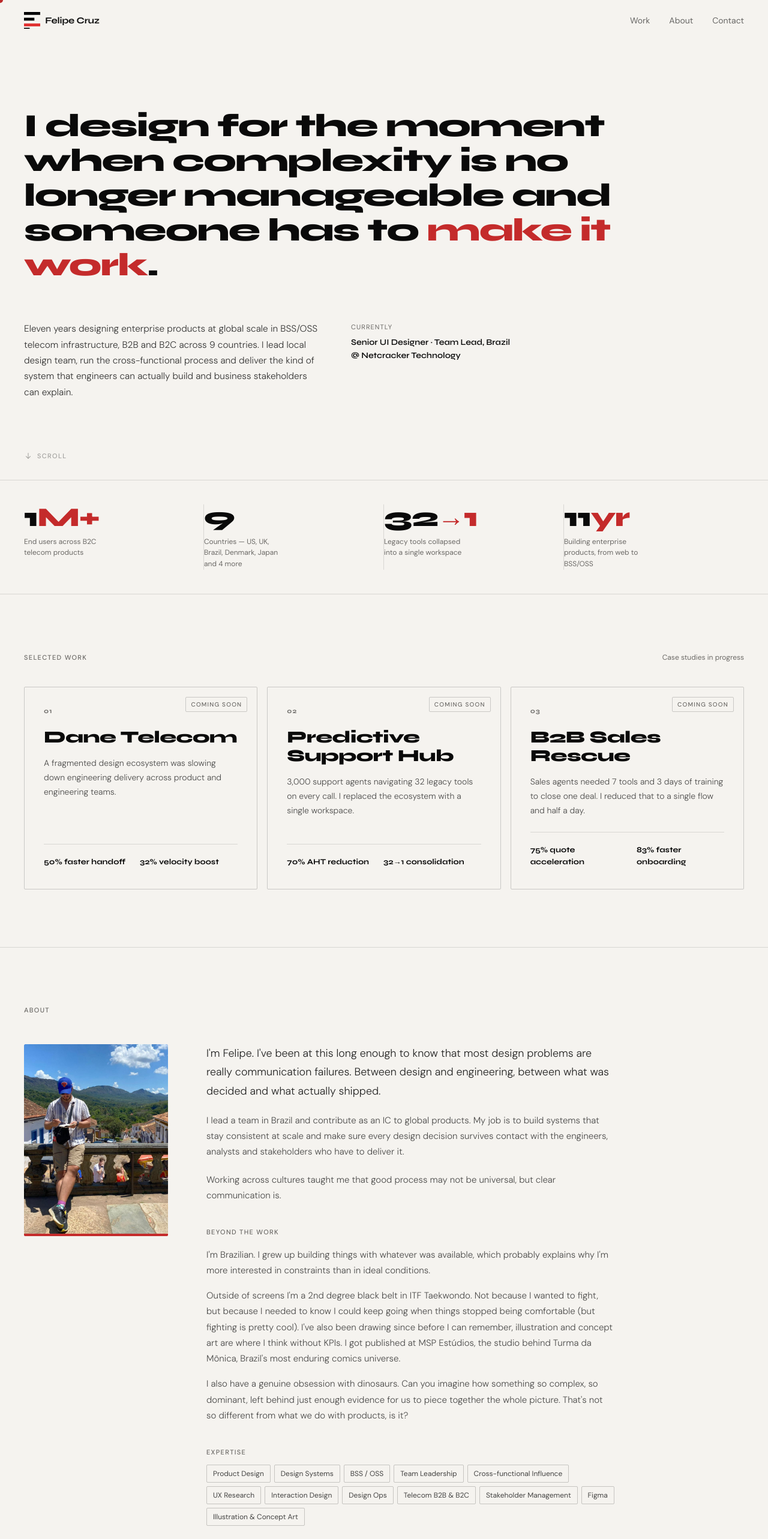
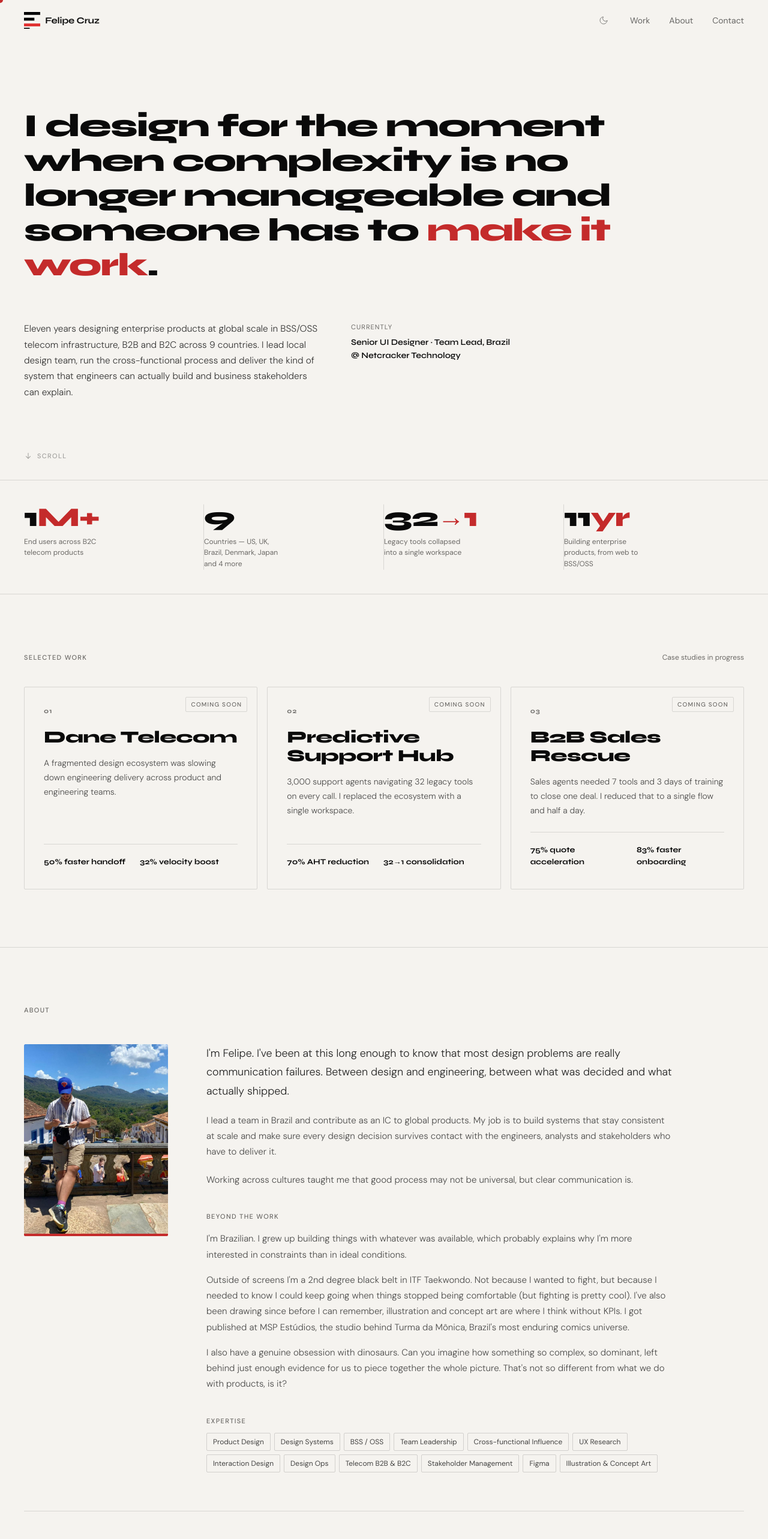
Before and after one commit to cruz-felipe/ux-portfolio, a Next.js app: page / in a window 1280 px wide. Shown: the top 2566 px of the page at 60% size. Built offline with nearby package versions, Linux system fonts and the light colour scheme.

Commit message:
Add files via upload

```diff
--- a/app/globals.css
+++ b/app/globals.css
@@ -13,6 +13,15 @@
   --font-body: 'DM Sans', sans-serif;
 }
 
+[data-theme="dark"] {
+  --red: #E04444;
+  --red-dark: #C42B2B;
+  --ink: #F0EEE9;
+  --paper: #111110;
+  --muted: #9A9692;
+  --border: rgba(240,238,233,0.1);
+}
+
 * { box-sizing: border-box; }
 
 html {
@@ -21,6 +30,7 @@ html {
   color: var(--ink);
   -webkit-font-smoothing: antialiased;
   scroll-behavior: smooth;
+  transition: background 0.4s ease, color 0.4s ease;
 }
 
 body {
@@ -41,13 +51,13 @@ h1, h2, h3, h4 { font-family: var(--font-display); }
   z-index: 9999;
   transform: translate(-50%, -50%);
   transition: width 0.2s ease, height 0.2s ease, opacity 0.2s ease;
-  mix-blend-mode: multiply;
+  mix-blend-mode: normal;
 }
 
 .cursor.hover {
   width: 40px;
   height: 40px;
-  opacity: 0.15;
+  opacity: 0.2;
 }
 
 ::selection { background: var(--red); color: white; }
@@ -55,8 +65,13 @@ h1, h2, h3, h4 { font-family: var(--font-display); }
 ::-webkit-scrollbar-track { background: var(--paper); }
 ::-webkit-scrollbar-thumb { background: var(--red); }
 
+@media (max-width: 768px) {
+  body { cursor: auto; }
+  .cursor { display: none; }
+}
+
 @media (prefers-reduced-motion: reduce) {
-  html { scroll-behavior: auto; }
+  html { scroll-behavior: auto; transition: none; }
   *, *::before, *::after {
     animation-duration: 0.01ms !important;
     transition-duration: 0.01ms !important;
--- a/components/About.tsx
+++ b/components/About.tsx
@@ -80,7 +80,7 @@ export default function About() {
       ref={ref}
       style={{
         padding: "6rem 2.5rem",
-        borderTop: "1px solid rgba(10,10,10,0.12)",
+        borderTop: "1px solid var(--border)",
         opacity: visible ? 1 : 0,
         transform: visible ? "translateY(0)" : "translateY(30px)",
         transition: "opacity 0.8s ease, transform 0.8s ease",
@@ -118,7 +118,7 @@ export default function About() {
           </div>
         </div>
 
-        <div className="about-bio-col" style={{ maxWidth: "680px" }}>
+        <div className="about-bio-col" style={{ maxWidth: "780px" }}>
           <p style={{
             fontFamily: "var(--font-body)",
             fontSize: "clamp(1rem, 1.4vw, 1.15rem)",
@@ -234,8 +234,9 @@ export default function About() {
               <span key={skill} style={{
                 fontFamily: "var(--font-body)",
                 fontSize: "12px",
-                color: "rgba(10,10,10,0.75)",
-                border: "1px solid rgba(10,10,10,0.2)",
+                color: "var(--ink)",
+                opacity: 0.75,
+                border: "1px solid rgba(var(--ink-raw, 10,10,10),0.2)",
                 borderRadius: "2px",
                 padding: "5px 10px",
               }}>
@@ -252,7 +253,7 @@ export default function About() {
         style={{
           marginTop: "4rem",
           paddingTop: "3rem",
-          borderTop: "1px solid rgba(10,10,10,0.12)",
+          borderTop: "1px solid var(--border)",
         }}
       >
         {/* Experience */}
@@ -275,7 +276,7 @@ export default function About() {
               gridTemplateColumns: "1fr auto",
               gap: "1rem",
               padding: "1.4rem 0",
-              borderBottom: "1px solid rgba(10,10,10,0.1)",
+              borderBottom: i === ([...EXPERIENCE, ...SIDE].length - 1) ? "none" : "1px solid var(--border)",
             }}>
               <div>
                 <div style={{
@@ -335,7 +336,7 @@ export default function About() {
           {EDUCATION.map((ed, i) => (
             <div key={i} style={{
               padding: "1.4rem 0",
-              borderBottom: ed.last ? "none" : "1px solid rgba(10,10,10,0.1)",
+              borderBottom: ed.last ? "none" : "1px solid var(--border)",
             }}>
               <div style={{
                 fontFamily: "var(--font-display)",
--- a/components/Footer.tsx
+++ b/components/Footer.tsx
@@ -7,7 +7,7 @@ export default function Footer() {
     <footer
       id="contact"
       style={{
-        borderTop: "1px solid rgba(10,10,10,0.12)",
+        borderTop: "1px solid var(--border)",
         padding: "4rem 2.5rem",
         display: "grid",
         gridTemplateColumns: "1fr 1fr",
@@ -41,7 +41,7 @@ export default function Footer() {
         </p>
         <div style={{ display: "flex", gap: "1rem", flexWrap: "wrap" }}>
           <a
-            href="mailto:Send me an email"
+            href="mailto:fcruz@outlook.com"
             style={{
               display: "inline-flex",
               alignItems: "center",
--- a/components/Nav.tsx
+++ b/components/Nav.tsx
@@ -5,6 +5,19 @@ import { useState, useEffect } from "react";
 export default function Nav() {
   const [scrolled, setScrolled] = useState(false);
   const [menuOpen, setMenuOpen] = useState(false);
+  const [dark, setDark] = useState(false);
+
+  useEffect(() => {
+    const saved = localStorage.getItem("theme");
+    if (saved === "dark") { setDark(true); document.documentElement.setAttribute("data-theme", "dark"); }
+  }, []);
+
+  const toggleTheme = () => {
+    const next = !dark;
+    setDark(next);
+    document.documentElement.setAttribute("data-theme", next ? "dark" : "light");
+    localStorage.setItem("theme", next ? "dark" : "light");
+  };
 
   useEffect(() => {
     const onScroll = () => setScrolled(window.scrollY > 40);
@@ -39,14 +52,14 @@ export default function Nav() {
           alignItems: "center",
           justifyContent: "space-between",
           padding: "1.25rem 2.5rem",
-          background: scrolled || menuOpen ? "rgba(245,243,239,0.96)" : "rgba(245,243,239,0)",
+          background: scrolled || menuOpen ? "color-mix(in srgb, var(--paper) 96%, transparent)" : "transparent",
           backdropFilter: scrolled || menuOpen ? "blur(12px)" : "none",
           borderBottom: scrolled || menuOpen ? "0.5px solid rgba(10,10,10,0.1)" : "0.5px solid transparent",
           transition: "background 0.3s ease, border-color 0.3s ease",
         }}
       >
         {/* Wordmark */}
-        <Link href="/" style={{ textDecoration: "none", display: "flex", alignItems: "center", gap: "0.5rem", zIndex: 101 }}>
+        <Link href="/" onClick={() => window.scrollTo({ top: 0, behavior: "smooth" })} style={{ textDecoration: "none", display: "flex", alignItems: "center", gap: "0.5rem", zIndex: 101 }}>
           <img src="/logo.svg" alt="Felipe Cruz" style={{ height: "28px", width: "auto", display: "block" }} />
           <span style={{
             fontFamily: "var(--font-display)",
@@ -61,6 +74,33 @@ export default function Nav() {
 
         {/* Desktop links */}
         <div className="nav-desktop" style={{ display: "flex", alignItems: "center", gap: "2rem" }}>
+          <button
+            onClick={toggleTheme}
+            aria-label={dark ? "Switch to light mode" : "Switch to dark mode"}
+            style={{
+              background: "none",
+              border: "none",
+              padding: "4px",
+              cursor: "pointer",
+              color: "var(--ink)",
+              opacity: 0.5,
+              transition: "opacity 0.2s",
+              display: "flex",
+              alignItems: "center",
+            }}
+            onMouseEnter={(e) => (e.currentTarget.style.opacity = "1")}
+            onMouseLeave={(e) => (e.currentTarget.style.opacity = "0.5")}
+          >
+            {dark ? (
+              <svg width="16" height="16" viewBox="0 0 24 24" fill="none" stroke="currentColor" strokeWidth="1.5" strokeLinecap="round" strokeLinejoin="round">
+                <circle cx="12" cy="12" r="4"/><path d="M12 2v2M12 20v2M4.93 4.93l1.41 1.41M17.66 17.66l1.41 1.41M2 12h2M20 12h2M4.93 19.07l1.41-1.41M17.66 6.34l1.41-1.41"/>
+              </svg>
+            ) : (
+              <svg width="16" height="16" viewBox="0 0 24 24" fill="none" stroke="currentColor" strokeWidth="1.5" strokeLinecap="round" strokeLinejoin="round">
+                <path d="M21 12.79A9 9 0 1 1 11.21 3 7 7 0 0 0 21 12.79z"/>
+              </svg>
+            )}
+          </button>
           {links.map(({ label, href }) => (
             <button
               key={label}
--- a/components/SignalStrip.tsx
+++ b/components/SignalStrip.tsx
@@ -68,8 +68,8 @@ function StatValue({ value, countTo }: { value: string; countTo?: number }) {
 export default function SignalStrip() {
   return (
     <section style={{
-      borderTop: "1px solid rgba(10,10,10,0.12)",
-      borderBottom: "1px solid rgba(10,10,10,0.12)",
+      borderTop: "1px solid var(--border)",
+      borderBottom: "1px solid var(--border)",
       padding: "2.5rem 2.5rem",
     }}>
       <div
@@ -84,7 +84,7 @@ export default function SignalStrip() {
             key={i}
             style={{
               padding: "0 2rem",
-              borderRight: i < STATS.length - 1 ? "1px solid rgba(10,10,10,0.12)" : "none",
+              borderRight: i < STATS.length - 1 ? "1px solid var(--border)" : "none",
               paddingLeft: i === 0 ? 0 : undefined,
               paddingRight: i === STATS.length - 1 ? 0 : undefined,
             }}
--- a/components/Work.tsx
+++ b/components/Work.tsx
@@ -55,7 +55,7 @@ function ProjectCard({ project, index }: { project: typeof PROJECTS[0]; index: n
         onMouseLeave={() => setHovered(false)}
         style={{
           position: "relative",
-          border: `1px solid ${hovered ? "rgba(10,10,10,0.3)" : "rgba(10,10,10,0.18)"}`,
+          border: `1px solid ${hovered ? "rgba(10,10,10,0.3)" : "var(--border)"}`,
           borderRadius: "2px",
           overflow: "hidden",
           background: hovered ? "var(--ink)" : "transparent",
@@ -73,7 +73,7 @@ function ProjectCard({ project, index }: { project: typeof PROJECTS[0]; index: n
           right: "1rem",
           background: "transparent",
           color: hovered ? "rgba(255,255,255,0.45)" : "var(--muted)",
-          border: `1px solid ${hovered ? "rgba(255,255,255,0.2)" : "rgba(10,10,10,0.18)"}`,
+          border: `1px solid ${hovered ? "rgba(255,255,255,0.2)" : "var(--border)"}`,
           fontFamily: "var(--font-body)",
           fontSize: "10px",
           fontWeight: 500,
@@ -135,7 +135,7 @@ function ProjectCard({ project, index }: { project: typeof PROJECTS[0]; index: n
             display: "flex",
             gap: "1.5rem",
             paddingTop: "1.25rem",
-            borderTop: `1px solid ${hovered ? "rgba(255,255,255,0.12)" : "rgba(10,10,10,0.12)"}`,
+            borderTop: `1px solid ${hovered ? "rgba(255,255,255,0.12)" : "var(--border)"}`,
             transition: "border-color 0.35s ease",
           }}>
             {project.metrics.map((m) => (
```
